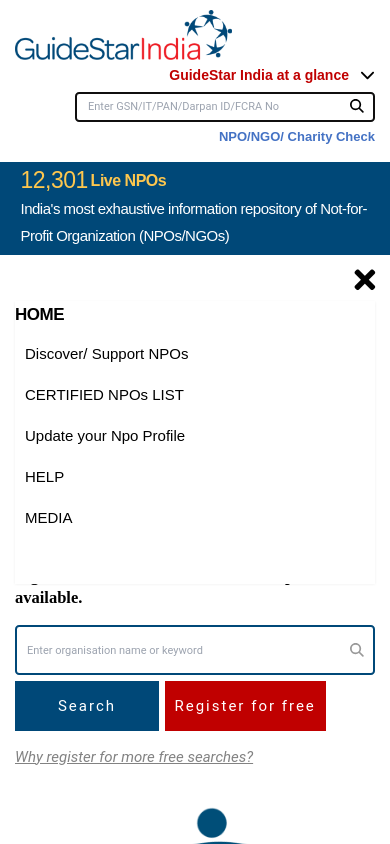
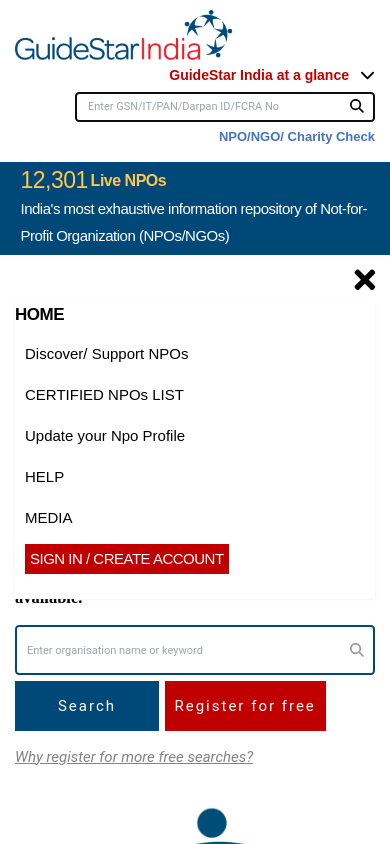
Before and after one commit to aswinenfono/guidestarindia, a React (Create React App) app: page / in a window 390 px wide. Both pictures are taken after a click on the element 361 px from the left and 283 px from the top of the page. Shown: the top 844 px of the page. Built offline with nearby package versions, Linux system fonts and the light colour scheme.

Commit message:
mobile screen add login button

```diff
--- a/src/Components/HeaderSec/NavbarSec.jsx
+++ b/src/Components/HeaderSec/NavbarSec.jsx
@@ -50,7 +50,7 @@
               </div>
             </div>
             {toggle &&
-              <OpenToggle />
+              <OpenToggle theme={theme === "light" ? "light" : ''} />
             }
           </div>
         </m.div>
--- a/src/Components/HeaderSec/OpenToggle.jsx
+++ b/src/Components/HeaderSec/OpenToggle.jsx
@@ -4,13 +4,15 @@
 import { ParagraphComp } from '../ParagraphComp/ParagraphComp'
 import ButtonComp from '../ButtonComp/ButtonComp'
 import { fadeIn } from '../../Functions/GlobalAnimations'
-const OpenToggle = () => {
+import { Link } from 'react-router-dom'
+const OpenToggle = ({ theme }) => {
     const Data = [
         "Discover/ Support NPOs",
         "CERTIFIED NPOs LIST",
         "Update your Npo Profile",
         "HELP",
         "MEDIA"
+
     ]
     return (
         <>
@@ -21,7 +23,11 @@
                         <ParagraphComp Data={{ text: ele, className: ' text-black' }} />
                     )}
                     <div>
-                        <ButtonComp Data={{ className: 'NavbarSecHeaderButton', text: 'SIGN IN / CREATE ACCOUNT' }} />
+                        <h6 className='NavbarSecHeaderTag'>
+                            <Link to={'/login'}>
+                                <ButtonComp Data={{ className: `NavbarSecHeaderButton ${theme === 'light' ? 'bg-[#4472C4]' : 'bg-[#C00000]'} `, text: 'SIGN IN / CREATE ACCOUNT', }} />
+                            </Link>
+                        </h6>
                     </div>
                 </div>
             </m.div>
```
